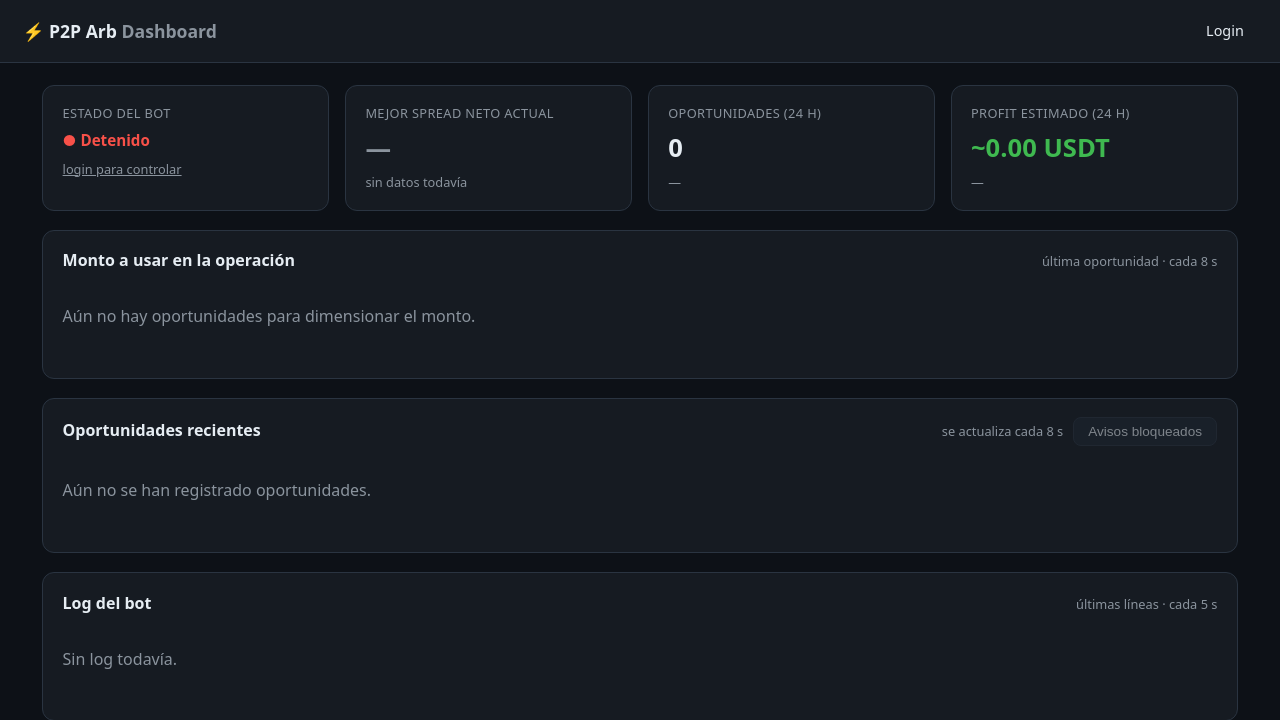
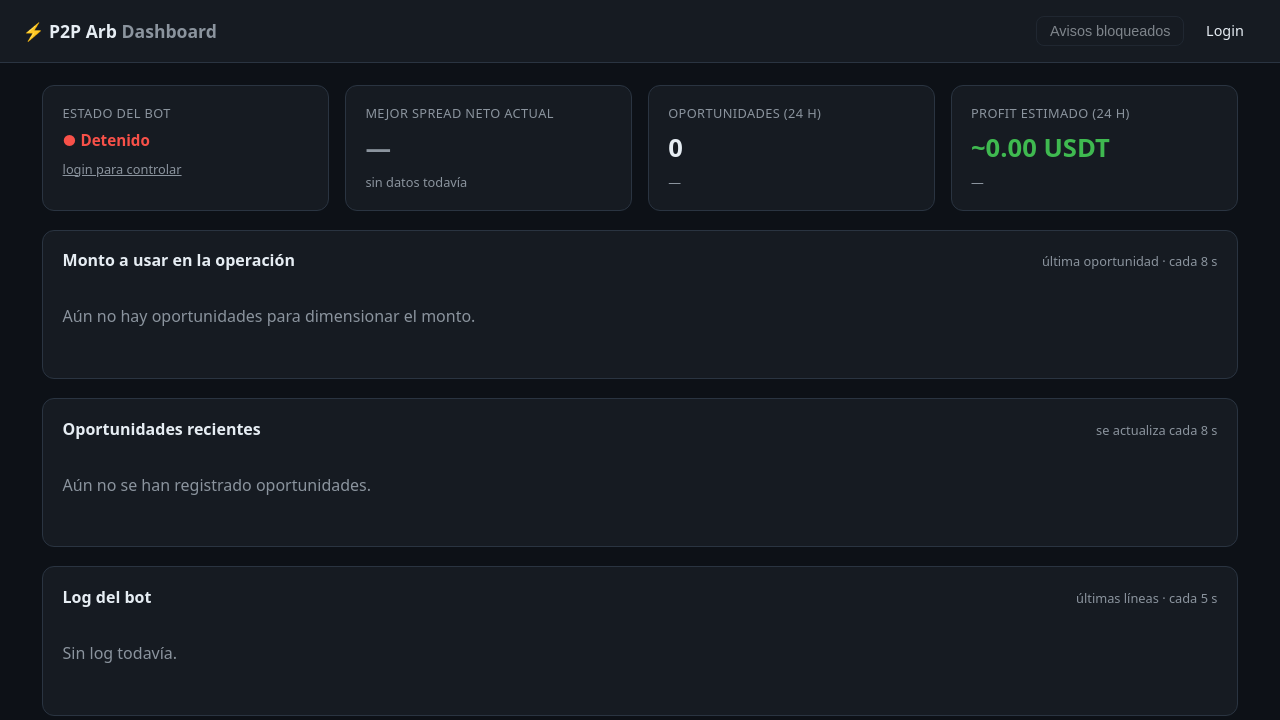
Before and after one commit to araod14/arbitrage_bot, a FastAPI app: page / in a window 1280 px wide. Shown: the top 720 px of the page. Run offline with FastAPI, Linux system fonts and the light colour scheme.

Commit message:
fix(dashboard): mueve el toggle de avisos a la barra superior
Estaba en la esquina de la tarjeta de oportunidades, abajo del todo (en móvil a
~870px, tras hacer scroll) y con aspecto de texto secundario: pasaba
desapercibido. Ahora vive en la barra superior junto a Configurar/Login, siempre
visible sin scroll, con icono y borde para que se lea como acción.

Vía un block topbar_extra en base.html que solo el dashboard rellena, así no
aparece en login/config.

Co-Authored-By: Claude Opus 4.8 <noreply@anthropic.com>

```diff
--- a/src/p2p_arb_bot/web/static/style.css
+++ b/src/p2p_arb_bot/web/static/style.css
@@ -41,6 +41,13 @@ body {
 }
 .navlink:hover { background: var(--panel-2); }
 .navlink.ghost { color: var(--muted); }
+
+/* Toggle de avisos en la barra. Borde visible para que se lea como acción, no
+   como texto; los estados los alterna notify.js. */
+.notify-btn { border-color: var(--border); }
+.notify-btn.on { color: var(--pos); border-color: var(--pos); }
+.notify-btn:disabled { opacity: .5; cursor: not-allowed; }
+.notify-btn:disabled:hover { background: none; }
 
 .container { max-width: 1240px; margin: 0 auto; padding: 1.4rem; }
 .footer { text-align: center; padding: 1.5rem; font-size: .8rem; }
--- a/src/p2p_arb_bot/web/templates/base.html
+++ b/src/p2p_arb_bot/web/templates/base.html
@@ -12,6 +12,7 @@
   <header class="topbar">
     <a href="/" class="brand">⚡ P2P Arb <span class="muted">Dashboard</span></a>
     <nav>
+      {% block topbar_extra %}{% endblock %}
       {% if authed %}
         <a href="/config" class="navlink">Configurar</a>
         <form action="/logout" method="post" class="inline">
--- a/src/p2p_arb_bot/web/templates/dashboard.html
+++ b/src/p2p_arb_bot/web/templates/dashboard.html
@@ -1,4 +1,12 @@
 {% extends "base.html" %}
+
+{# El toggle de avisos vive en la barra superior (siempre visible, sin scroll):
+   en la tarjeta de oportunidades quedaba abajo del todo y pasaba desapercibido.
+   notify.js lo activa al cargar si el contexto es seguro. #}
+{% block topbar_extra %}
+<button class="navlink notify-btn" type="button" id="notify-toggle" disabled>🔔 Activar avisos</button>
+{% endblock %}
+
 {% block content %}
 
 <section id="status-panel"
@@ -27,7 +35,6 @@
     <h2>Oportunidades recientes</h2>
     <div class="card-head-actions">
       <span class="muted small">se actualiza cada 8 s</span>
-      <button class="btn" type="button" id="notify-toggle" disabled>Activar avisos</button>
       {% if authed %}
       <button class="btn"
               hx-post="/opportunities/clear"
```
Also changed, not shown: 1 other file.
